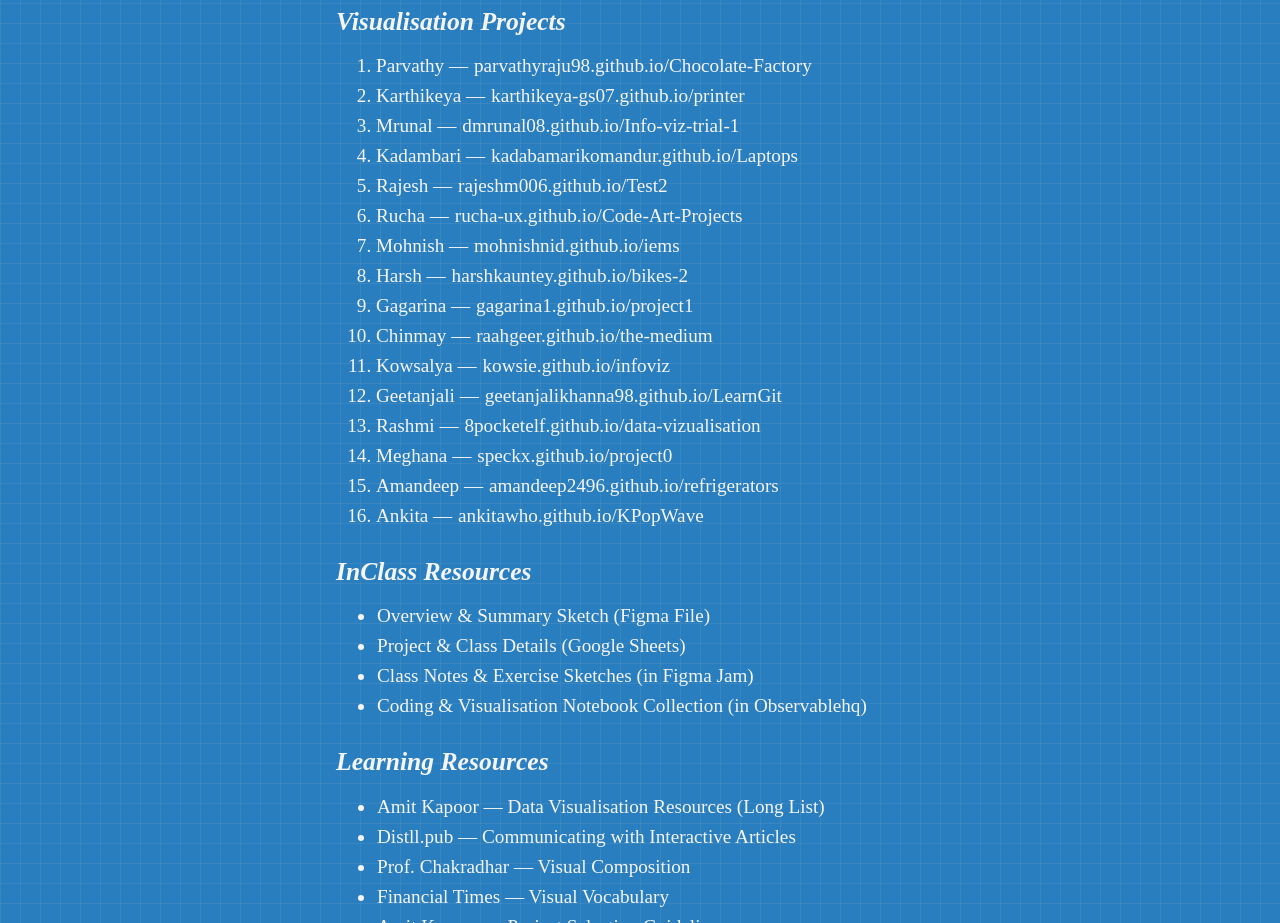
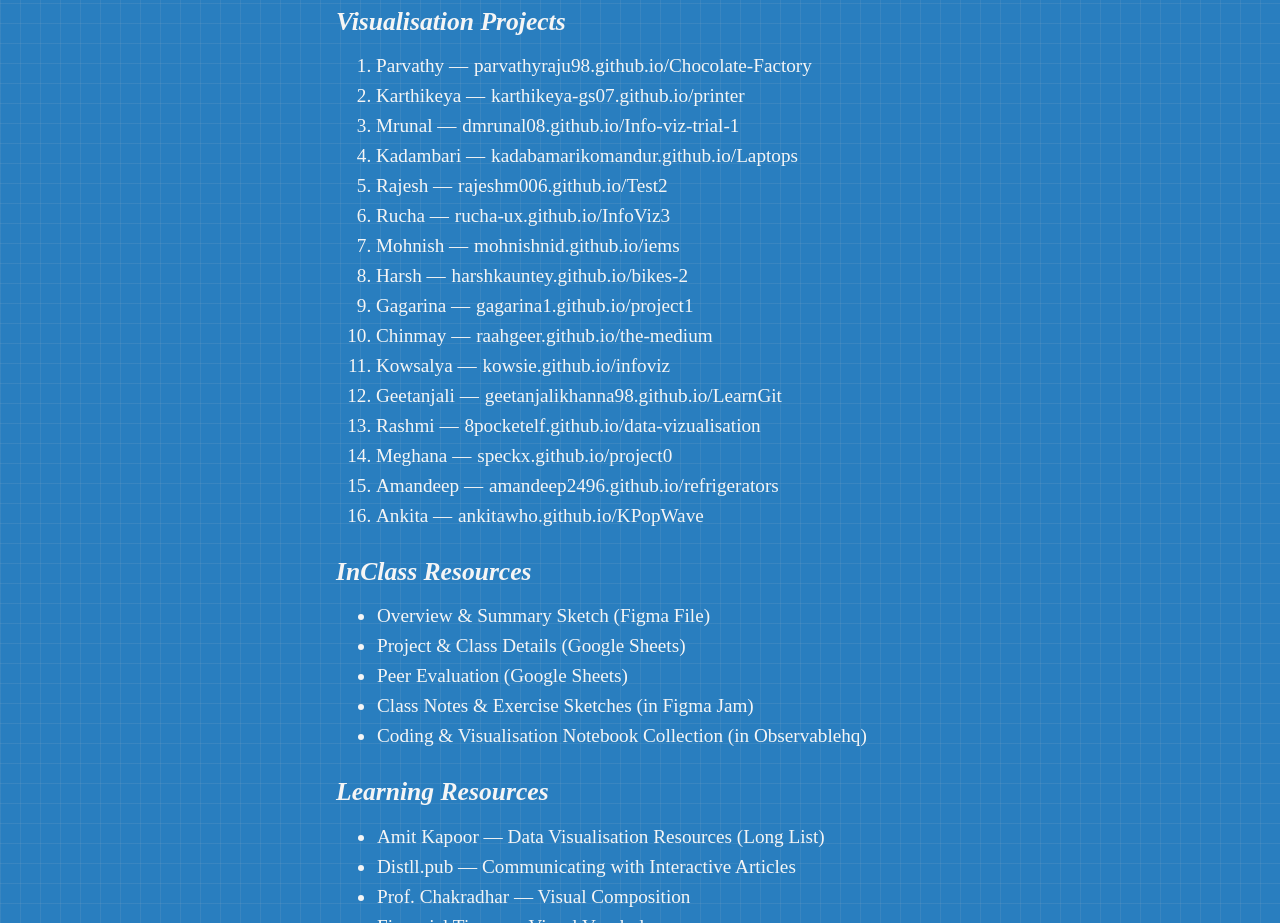
Before and after one commit to amitkaps/inxd2021, a plain HTML site: page index.html in a window 1280 px wide. Shown: the part 177-1100 px from the top of the page. Drawn offline with Linux system fonts and the light colour scheme.

Commit message:
Added Peer Eval

```diff
--- a/index.html
+++ b/index.html
@@ -46,8 +46,8 @@
       </li>
       <li>
         Rucha —
-        <a href="https://rucha-ux.github.io/Code-Art-Projects">
-          rucha-ux.github.io/Code-Art-Projects
+        <a href="https://rucha-ux.github.io/InfoViz3">
+          rucha-ux.github.io/InfoViz3
         </a>
       </li>
       <li>
@@ -127,6 +127,15 @@
           Project & Class Details (Google Sheets)
         </a>
       </li>
+
+      <li>
+        <a
+          href=" https://docs.google.com/spreadsheets/d/1JTO09bXGHZvYSUv17DoMO1DlwJkY9qbJoVFFSnxSBeg/edit?usp=sharing"
+        >
+          Peer Evaluation (Google Sheets)
+        </a>
+      </li>
+
       <li>
         <a
           href="https://www.figma.com/file/YyDoRaf9bG9yQhu4TmWhLb/Data-Visualisation"
```
